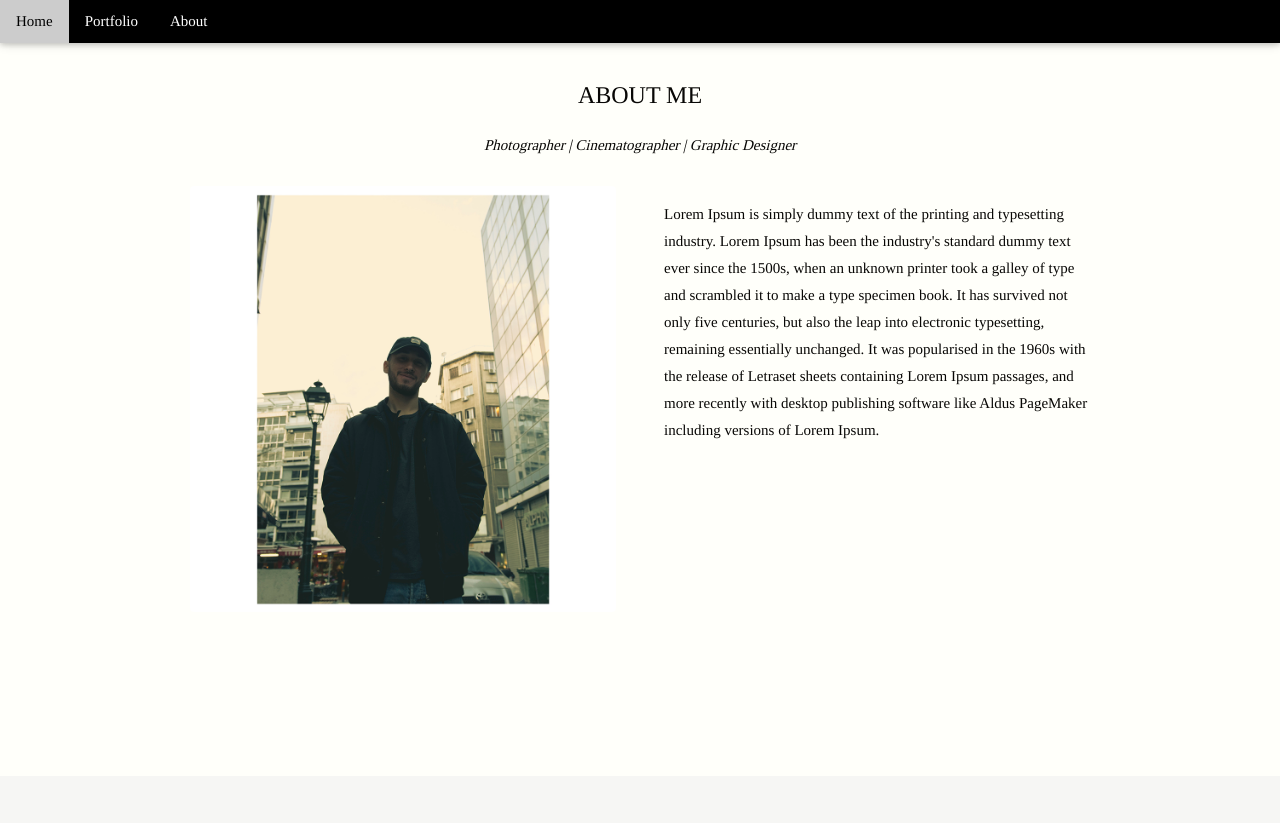
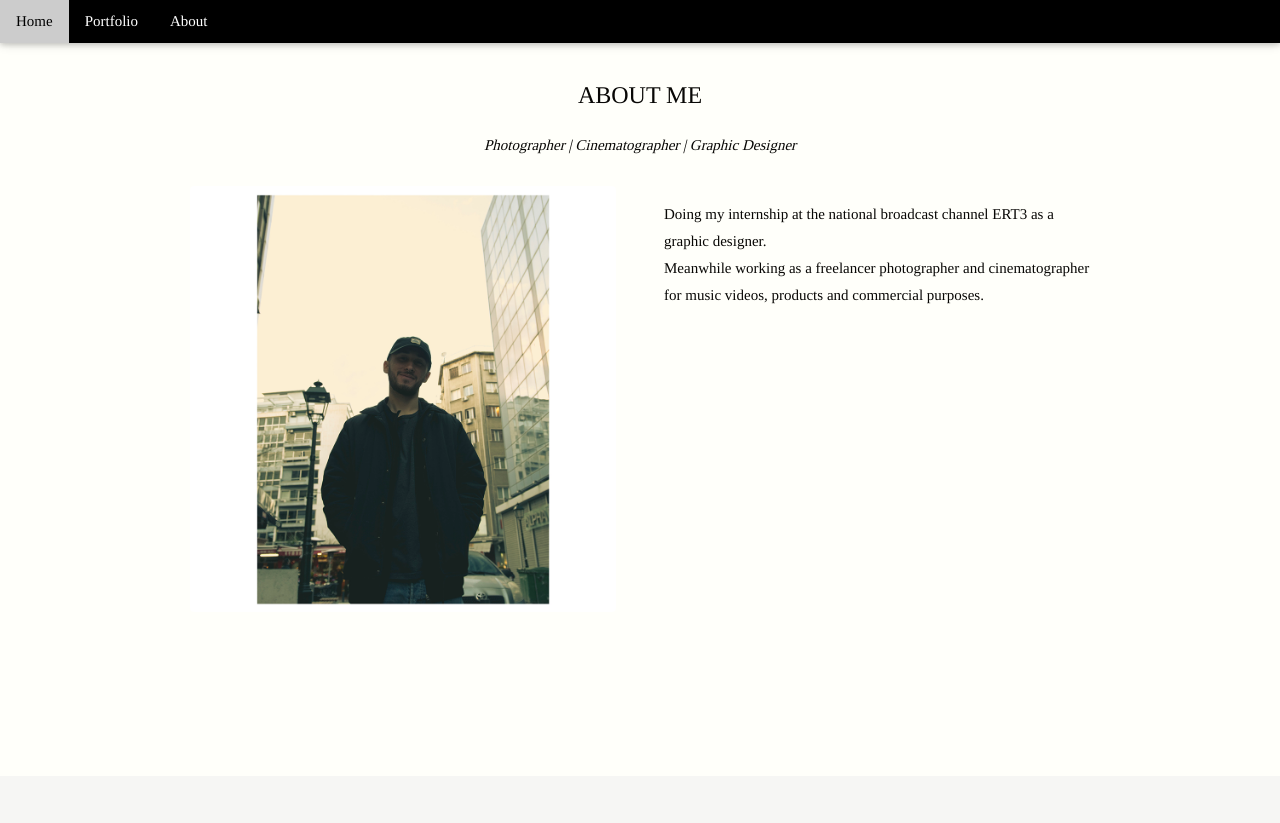
Before and after one commit to thanostryfonidis/thanostryfonidis.github.io, a plain HTML site: page about.html in a window 1280 px wide. Shown: the top 823 px of the page. Drawn offline with nearby package versions, Linux system fonts and the light colour scheme; files that its build step writes are made by us from their sources; files whose address does not match are found by name.

Commit message:
upload test vol2

```diff
--- a/about.html
+++ b/about.html
@@ -43,13 +43,9 @@
         </div>
 
         <!-- Hide this text on small devices -->
-        <div class="w3-col m6 w3-hide-small w3-padding-large">
-          <p>Lorem Ipsum is simply dummy text of the printing and typesetting industry.
-        Lorem Ipsum has been the industry's standard dummy text ever since the 1500s,
-        when an unknown printer took a galley of type and scrambled it to make a type specimen book.
-        It has survived not only five centuries, but also the leap into electronic typesetting, remaining essentially unchanged.
-        It was popularised in the 1960s with the release of Letraset sheets containing Lorem Ipsum passages,
-        and more recently with desktop publishing software like Aldus PageMaker including versions of Lorem Ipsum.</p>
+        <div class="w3-col m6 w3-padding-large">
+          <p>Doing my internship at the national broadcast channel ERT3 as a graphic designer. <br>
+Meanwhile working as a freelancer photographer and cinematographer for music videos, products and commercial purposes.</p>
         </div>
 
 
```
Also changed, not shown: index.html (+3 -1 lines).
